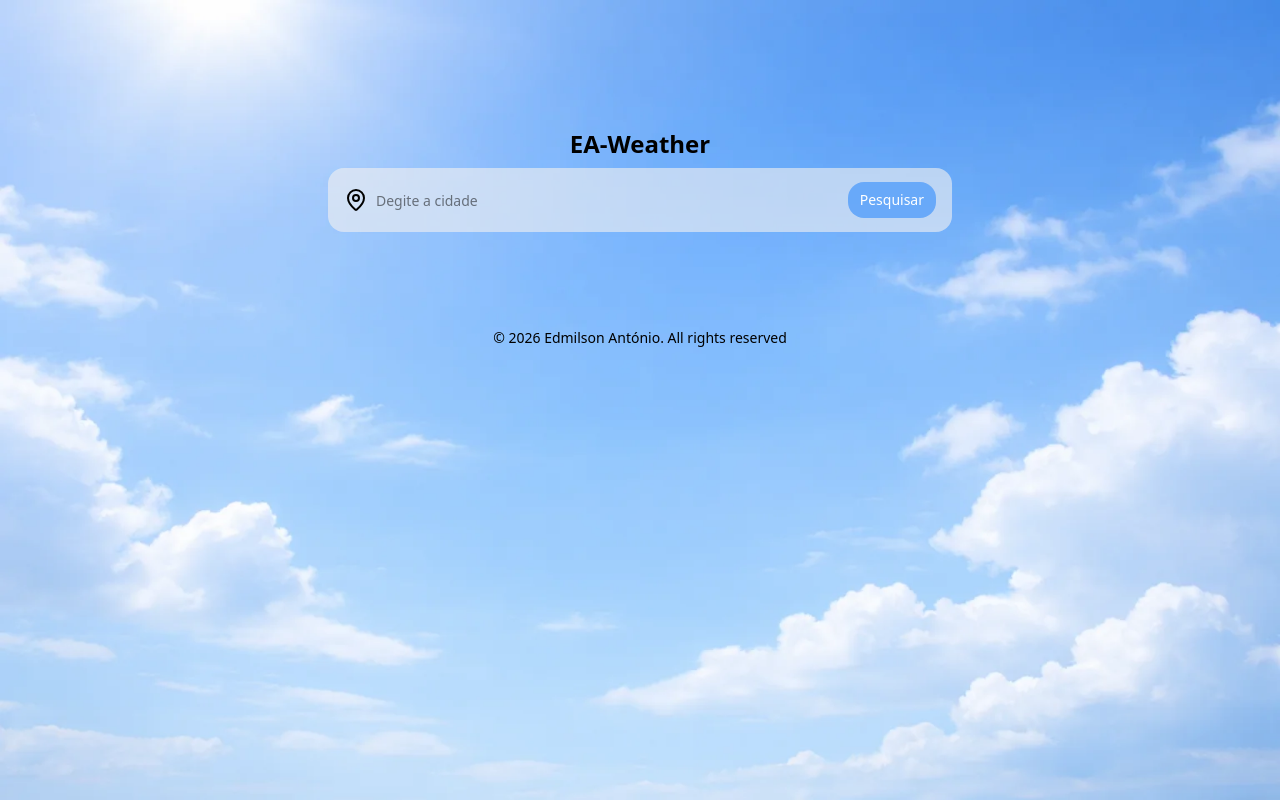
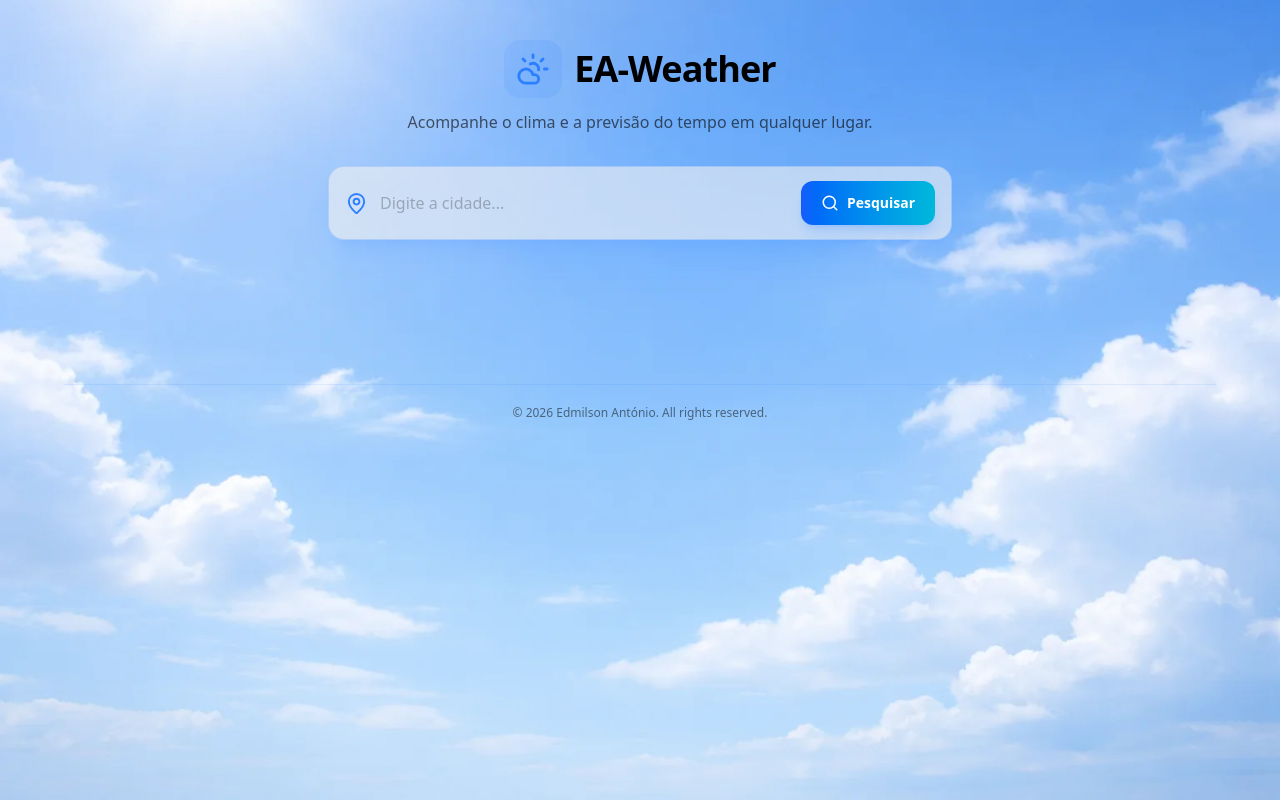
Before and after one commit to EdmilsonEdstar/EA-Clima, a React (Vite) app: page / in a window 1280 px wide. Built offline with nearby package versions, Linux system fonts and the light colour scheme.

Commit message:
update general style

```diff
--- a/src/Footer.tsx
+++ b/src/Footer.tsx
@@ -1,14 +1,11 @@
-export function Footer(){
-    return(
-        <main className="w-full bottom-0 text-2xl">
-            <div className="space-y-6 mx-6">
-                        <div className="space-y-2">
-                            <p className="text-center text-sm text-[var(--text-color)]">
-                                &copy; {new Date().getFullYear()} Edmilson António. All rights reserved
-                            </p>
-                        </div>
-            </div>
-        </main>
-
-    )
+export function Footer() {
+  return (
+    <footer className="w-full mt-auto py-6 px-4">
+      <div className="w-full max-w-6xl mx-auto border-t border-blue-500/10 pt-5">
+        <p className="text-center text-xs text-[var(--text-color)] opacity-50">
+          &copy; {new Date().getFullYear()} Edmilson António. All rights reserved.
+        </p>
+      </div>
+    </footer>
+  );
 }
--- a/src/Search/Pesquisar.tsx
+++ b/src/Search/Pesquisar.tsx
@@ -1,12 +1,12 @@
-import {MapPin} from "lucide-react"
-import {useRef, useState } from "react"
+
+import { MapPin, Search, CloudSun } from "lucide-react";
+import { useRef, useState } from "react";
 import axios from "axios";
-import {ShoWeather} from "../ShowWeather/ShoWeather";
+import { ShoWeather } from "../ShowWeather/ShoWeather";
 import { ShowWeather5days } from "../ShowWeather5days/ShowWeather5days";
 
-
 interface WeatherResponse {
-  name: string; // nome da cidade
+  name: string;
   weather5daysprop: string;
   main: {
     temp: number;
@@ -23,19 +23,11 @@ interface WeatherResponse {
   };
 }
 
-
-
-
-
-
-
-
-
-
 export function Pesquisar() {
 
-  const[Weather, Setweather] = useState<WeatherResponse | null>(null);
-  const[Weather5days, Setweather5days] = useState(null);
+  const [Weather, Setweather] = useState<WeatherResponse | null>(null);
+  const [Weather5days, Setweather5days] = useState(null);
+  const [error, setError] = useState("");
 
   const inputRef = useRef<HTMLInputElement>(null);
 
@@ -44,32 +36,140 @@ export function Pesquisar() {
     const city = inputRef.current?.value;
     const key = "ef30d3e19495a22504597735b956ea48";
 
+    if (!city?.trim()) {
+      setError("Por favor, escreve o nome de uma cidade.");
+      return;
+    }
+
     const url = `https://api.openweathermap.org/data/2.5/weather?q=${city}&appid=${key}&units=metric&lang=pt`;
     const url5days = `https://api.openweathermap.org/data/2.5/forecast?q=${city}&appid=${key}&units=metric&lang=pt`;
 
+    setError("");
+
+    try {
 
       const apiInfo = await axios.get(url);
       const apiInfo5days = await axios.get(url5days);
 
-    Setweather(apiInfo.data); // pegar somente os dados
+      Setweather(apiInfo.data);
       Setweather5days(apiInfo5days.data);
+
+    } catch (error) {
+
+      if (axios.isAxiosError(error) && error.response?.status === 404) {
+        setError("Cidade não encontrada. Verifica o nome e tenta novamente.");
+      } else {
+        setError("Ocorreu um erro ao pesquisar. Tenta novamente.");
+      }
+
+    }
 
   };
 
-
   return (
     <>
-            <main className="w-full flex flex-col justify-center items-center mb-8">
-                <label htmlFor="search" className=" flex text-2xl pb-2 text-[var(--text-color)] font-bold">EA-Weather</label>
+      {/* CABEÇALHO */}
+      <main className="w-full flex flex-col justify-center items-center mb-10 px-4 pt-10">
 
-                <div className="w-full xl:w-[50%] flex justify-between items-center gap-2 px-4  bg-[var(--bg-color)] text-[var(--text-color)] rounded-2xl ">
-                    <span><MapPin className="text-[var(--text-color)]" /></span>
-                    <input ref={inputRef} type="text" id="search" placeholder="Degite a cidade" autoComplete="off" className="h-[4rem] w-full text-sm focus:outline-none" />
-                    <button onClick={seacrhCity} className="bg-[var(--bt-color)] text-white px-3 py-2  rounded-2xl text-sm xl:text-center hover:">Pesquisar</button>
+        <div className="flex items-center justify-center gap-3 mb-3">
+
+          <div className="p-3 rounded-2xl bg-blue-500/10">
+            <CloudSun size={34} className="text-blue-500" />
           </div>
+
+          <label
+            htmlFor="search"
+            className="text-3xl md:text-4xl text-[var(--text-color)] font-extrabold tracking-tight"
+          >
+            EA-Weather
+          </label>
+
+        </div>
+
+        <p className="text-sm md:text-base opacity-60 text-[var(--text-color)] text-center mb-8">
+          Acompanhe o clima e a previsão do tempo em qualquer lugar.
+        </p>
+
+        {/* BARRA DE PESQUISA */}
+        <div className="
+          w-full xl:w-[50%]
+          flex justify-between items-center gap-3
+          px-4 py-2
+          bg-[var(--bg-color)]
+          text-[var(--text-color)]
+          rounded-2xl
+          border border-blue-500/20
+          shadow-xl shadow-blue-500/10
+          transition-all duration-300
+          focus-within:ring-2
+          focus-within:ring-blue-500/50
+          focus-within:shadow-blue-500/20
+        ">
+
+          <span className="shrink-0">
+            <MapPin size={23} className="text-blue-500" />
+          </span>
+
+          <input
+            ref={inputRef}
+            type="text"
+            id="search"
+            placeholder="Digite a cidade..."
+            autoComplete="off"
+            className="
+              h-[3.5rem]
+              w-full
+              text-sm md:text-base
+              bg-transparent
+              text-[var(--text-color)]
+              placeholder:opacity-50
+              focus:outline-none
+            "
+          />
+
+          <button
+            onClick={seacrhCity}
+            className="
+              flex items-center justify-center gap-2
+              bg-gradient-to-r from-blue-600 to-cyan-500
+              text-white
+              px-5 py-3
+              rounded-xl
+              text-sm font-semibold
+              shadow-lg shadow-blue-500/20
+              hover:scale-105
+              hover:shadow-blue-500/40
+              active:scale-95
+              transition-all duration-300
+              whitespace-nowrap
+              cursor-pointer
+            "
+          >
+            <Search size={18} />
+            Pesquisar
+          </button>
+
+        </div>
+
+        {/* MENSAGEM DE ERRO */}
+        {error && (
+          <p className="
+            mt-4
+            text-sm
+            text-red-500
+            font-medium
+            text-center
+            animate-fade-in
+          ">
+            {error}
+          </p>
+        )}
+
       </main>
 
-             <main className="w-full flex flex-col justify-center items-center mb-8">
+      {/* CLIMA ATUAL */}
+      <main className="w-full flex flex-col justify-center items-center mb-10 px-4">
+
         {Weather ? (
           <ShoWeather
             city={Weather.name}
@@ -82,18 +182,18 @@ export function Pesquisar() {
           />
         ) : null}
 
+      </main>
+
+      {/* PREVISÃO DOS PRÓXIMOS 5 DIAS */}
+      <main className="w-full flex flex-col justify-center items-center mb-10 px-4">
+
+        {Weather5days ? (
+          <ShowWeather5days
+            weather5daysprop={Weather5days}
+          />
+        ) : null}
 
       </main>
-
-
-             <main className="w-full flex flex-col justify-center items-center mb-8">
-              {Weather5days ? (
-                <ShowWeather5days
-                  weather5daysprop={Weather5days} // objeto da API
-                />
-              ) : null}
-            </main>
-
     </>
-  )
+  );
 }
--- a/src/index.css
+++ b/src/index.css
@@ -1,7 +1,7 @@
+
 @import "tailwindcss";
 
 @theme {
-  /* Aqui você define o nome da classe que vai usar no HTML */
   --animate-fade-in: fade-in 0.9s ease-out;
 
   @keyframes fade-in {
@@ -9,6 +9,7 @@
       opacity: 0;
       transform: translateY(10px);
     }
+
     to {
       opacity: 1;
       transform: translateY(0);
@@ -23,40 +24,50 @@
     box-sizing: border-box;
   }
 
-
-    :root{
+  :root {
     --dark: url("/dark.png");
     --light: url("/light.webp");
   }
 
+  html {
+    min-height: 100%;
+  }
+
+  body {
+    width: 100%;
+    min-height: 100vh;
+    min-height: 100dvh;
+    background-position: center;
+    background-size: cover;
+    background-repeat: no-repeat;
+    background-attachment: fixed;
+    transition: background-color 0.3s ease;
+  }
+
+  #root {
+    min-height: 100vh;
+    min-height: 100dvh;
+    display: flex;
+    flex-direction: column;
+  }
 
   @media (prefers-color-scheme: dark) {
     body {
-          width: 100%;
-          height: 100vh;
       background-image: var(--dark);
-          background-size: cover; /* Corrigido: era background-color: cover */
-          background-repeat: no-repeat;
-          /* Evita colocar padding fixo aqui se quiseres usar Tailwind no HTML */
-          padding: 10% 1rem;
-          --bg-color: rgb(28, 28, 28,0.7);
-          --text-color:white;
-          --bt-color:rgb(17, 73, 141);
+
+      --bg-color: rgb(28, 28, 28, 0.7);
+      --text-color: white;
+      --bt-color: rgb(17, 73, 141);
     }
   }
 
   @media (prefers-color-scheme: light) {
     body {
-          height: 100vh;
       background-image: var(--light);
-          background-size: cover; /* Corrigido: era background-color: cover */
-          background-repeat: no-repeat;
-          /* Evita colocar padding fixo aqui se quiseres usar Tailwind no HTML */
-          padding: 10% 1rem;
+
       --bg-color: rgba(244, 242, 242, 0.6);
       --text-color: black;
-          --bt-color:rgba(96, 165, 250, 0.9);
-          ;
+      --bt-color: rgba(96, 165, 250, 0.9);
     }
   }
 }
```
Also changed, not shown: src/ShowWeather/ShoWeather.tsx (+104 -11 lines), src/ShowWeather5days/ShowWeather5days.tsx (+75 -7 lines). Lines whose indentation alone changed are shown as unchanged.
